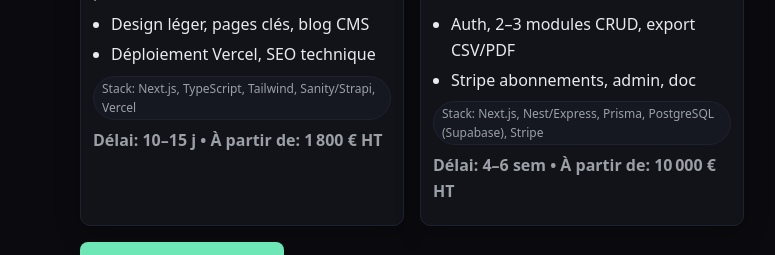
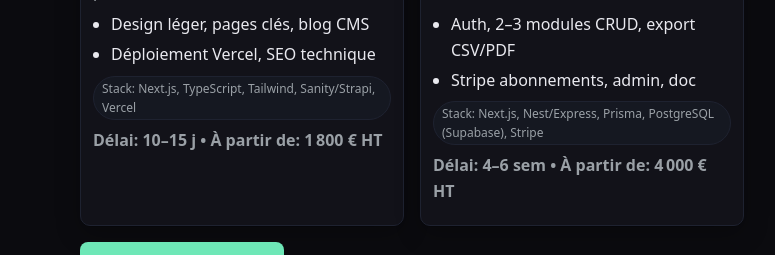
Before and after one commit to Jade2097/portfolio-jade-dogo, a Next.js app: page / in a window 1280 px wide. Shown: the part 1181-1436 px from the top of the page, without its empty margins (58-833 px from the left). Built offline with nearby package versions, Linux system fonts and the light colour scheme.

Commit message:
changing demo pages

```diff
--- a/app/page.tsx
+++ b/app/page.tsx
@@ -83,7 +83,7 @@ export default function Home() {
                 <li>Stripe abonnements, admin, doc</li>
               </ul>
               <p className="badge">Stack: Next.js, Nest/Express, Prisma, PostgreSQL (Supabase), Stripe</p>
-              <p className="price">Délai: 4–6 sem • À partir de: 10 000 € HT</p>
+              <p className="price">Délai: 4–6 sem • À partir de: 4 000 € HT</p>
             </div>
           </article>
         </div>
```
